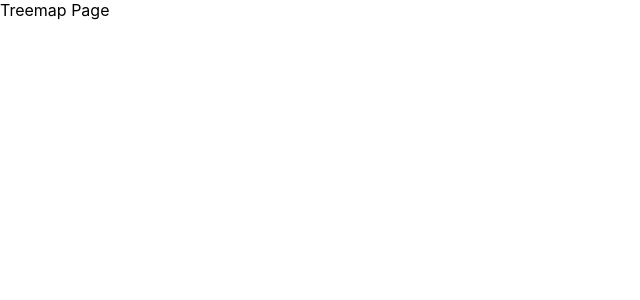
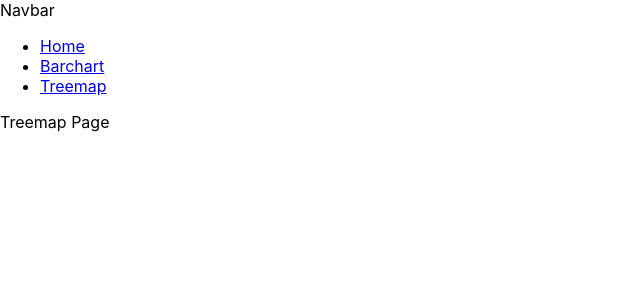
Before and after one commit to vanessabau/d3-graphs, a React (Create React App) app: page /treemap in a window 1280 px wide. Shown: the top 300 px of the page, without its empty margins (0-640 px from the left). Built offline with nearby package versions, Linux system fonts and the light colour scheme.

Commit message:
added navigation

```diff
--- a/src/App.js
+++ b/src/App.js
@@ -5,7 +5,6 @@ function App() {
   return (
     <div className="App">
       <AppRouter />
-      <header className="App-header"></header>
     </div>
   );
 }
--- a/src/AppRouter.js
+++ b/src/AppRouter.js
@@ -1,5 +1,6 @@
 import React from "react";
 import { BrowserRouter, Routes, Route } from "react-router-dom";
+import Navbar from "./navbar/index";
 
 import HomePage from "./pages/HomePage";
 import TreemapPage from "./pages/TreemapPage";
@@ -8,6 +9,7 @@ import BarchartPage from "./pages/BarchartPage";
 function AppRouter() {
   return (
     <BrowserRouter>
+      <Navbar />
       <Routes>
         <Route path="/home" element={<HomePage />} />
         <Route path="/barchart" element={<BarchartPage />} />
--- /dev/null
+++ b/src/navbar/index.js
@@ -0,0 +1,23 @@
+import React from "react";
+import { Link } from "react-router-dom";
+
+const Navbar = () => {
+  return (
+    <div>
+      Navbar
+      <ul>
+        <li>
+          <Link to="/">Home</Link>
+        </li>
+        <li>
+          <Link to="/barchart">Barchart</Link>
+        </li>
+        <li>
+          <Link to="/treemap">Treemap</Link>
+        </li>
+      </ul>
+    </div>
+  );
+};
+
+export default Navbar;
```
